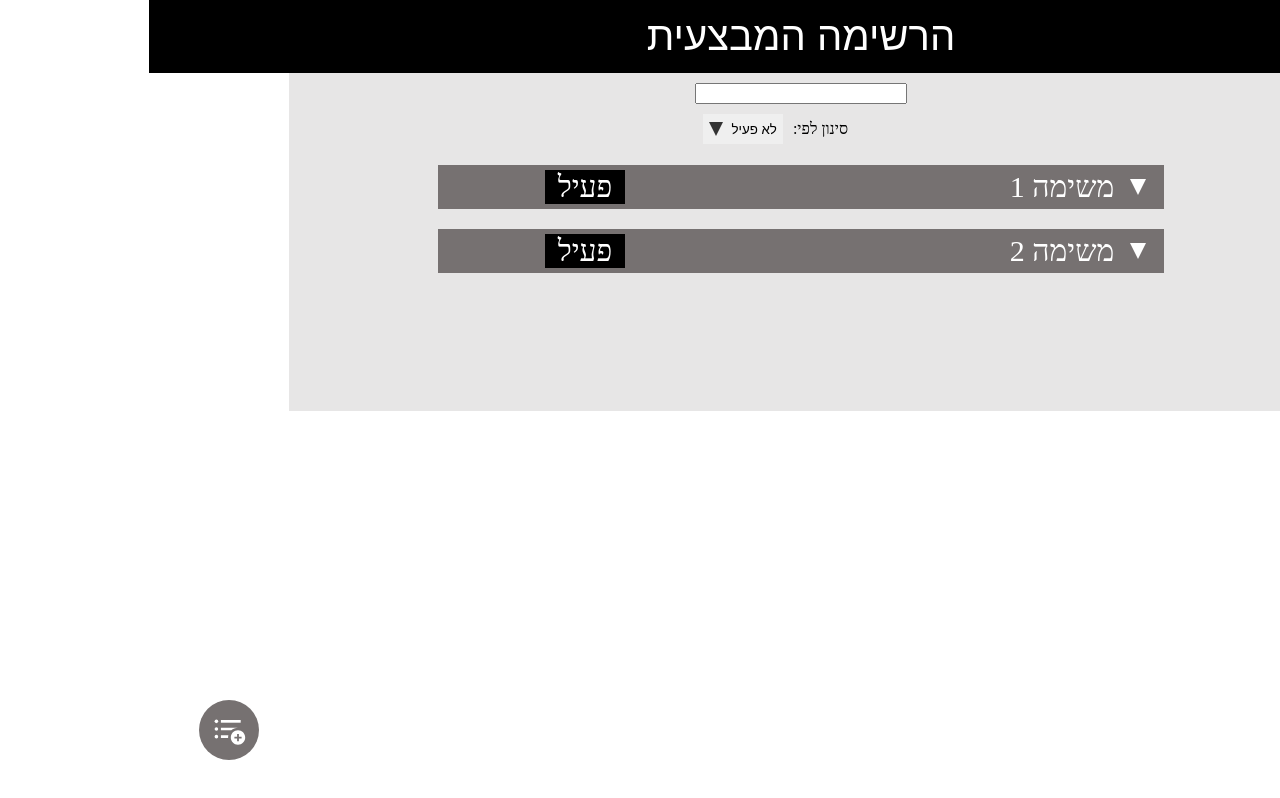
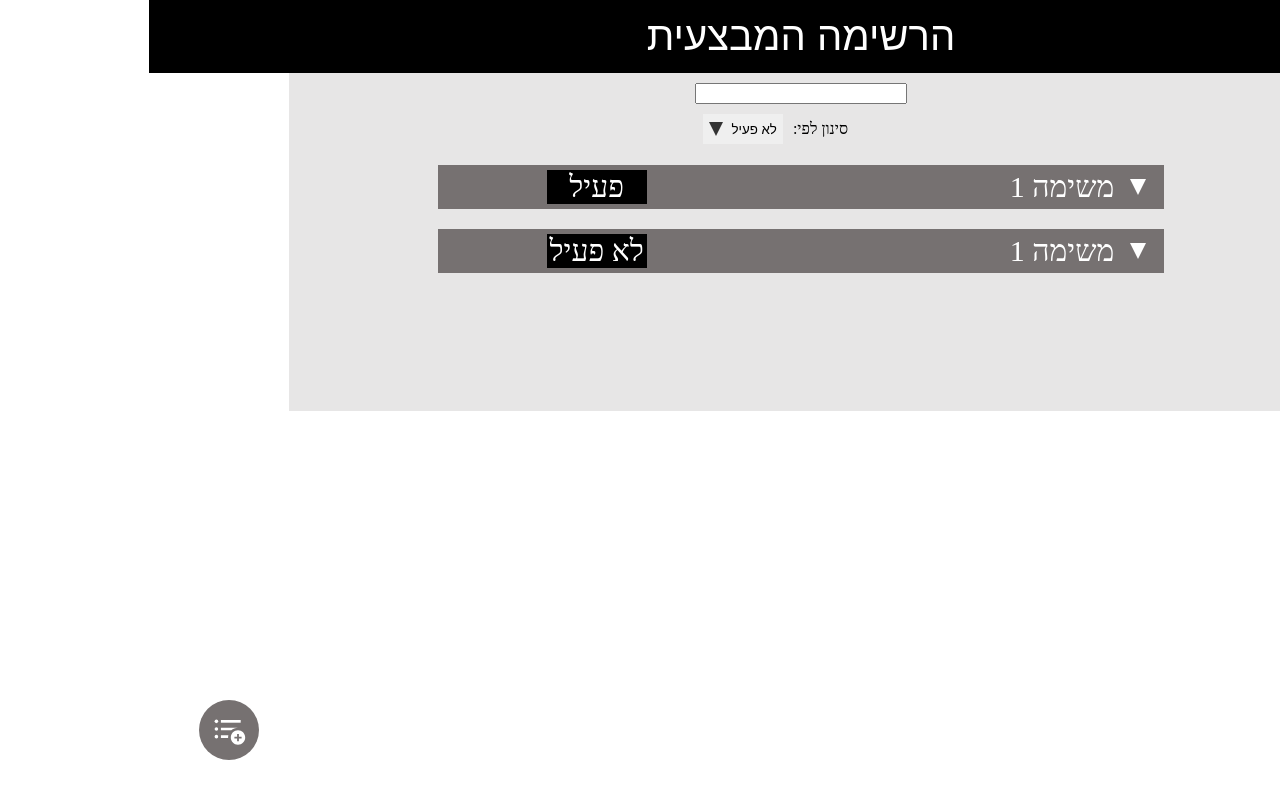
Before and after one commit to theHammerrr/taskManagement, a React app in the folder client/: page / in a window 1280 px wide. Built offline with nearby package versions, Linux system fonts and the light colour scheme; the HTML template or start-up script is replaced by a standard one.

Commit message:
change status for task to be more changeable

```diff
--- a/client/src/Components/ContainerList/ContainerList.tsx
+++ b/client/src/Components/ContainerList/ContainerList.tsx
@@ -1,7 +1,18 @@
 import React, { useState } from "react";
 import './ContainerList.css'
-import Task, { eFilterState } from "../Task/Task";
+import Task, { eFilterState, iTask } from "../Task/Task";
 import DropdownFilter from "../DropdownFilter/DropdownFilter";
+
+const taskList: iTask[] = [
+    {
+        discription: "משימה 1",
+        status: eFilterState.ACTIVE
+    },
+    {
+        discription: "משימה 1",
+        status: eFilterState.NOT_ACTIVE
+    }
+]
 
 const ContainerList: React.FC = () => {
     const [filter, setFilter] = useState(eFilterState.NOT_ACTIVE)
@@ -27,8 +38,11 @@ const ContainerList: React.FC = () => {
                 </span>
                 <DropdownFilter currentFilter={filter} handleChangeFilter={handleChangeFilter} isExpended={isDropdownExpended} />
             </div>
-            <Task discription="משימה 1" status={eFilterState.ACTIVE} />
-            <Task discription="משימה 2" status={eFilterState.ACTIVE} />
+            {/* <Task discription="משימה 1" status={eFilterState.ACTIVE} />
+            <Task discription="משימה 2" status={eFilterState.ACTIVE} /> */}
+            {
+                taskList.map((currentTask: iTask) => <Task {...currentTask} />)
+            }
         </div>
     )
 }
--- a/client/src/Components/Task/Task.css
+++ b/client/src/Components/Task/Task.css
@@ -10,6 +10,7 @@
     justify-content: space-between;
     padding: 5px;
     --icons-opacity: 0;
+    position: relative;
 }
 
 .task:hover {
@@ -52,9 +53,10 @@
 .task-status {
     background-color: black;
     position: absolute;
-    left: 30%;
+    left: 15%;
     text-align: center;
-    width: 80px;
+    width: 10%;
+    min-width: 100px;
 }
 
 .task-icons {
```
